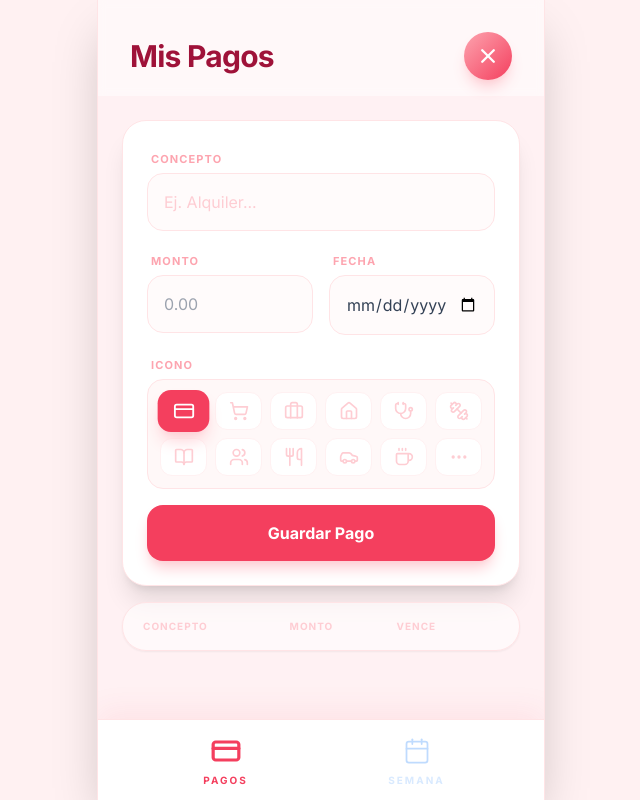
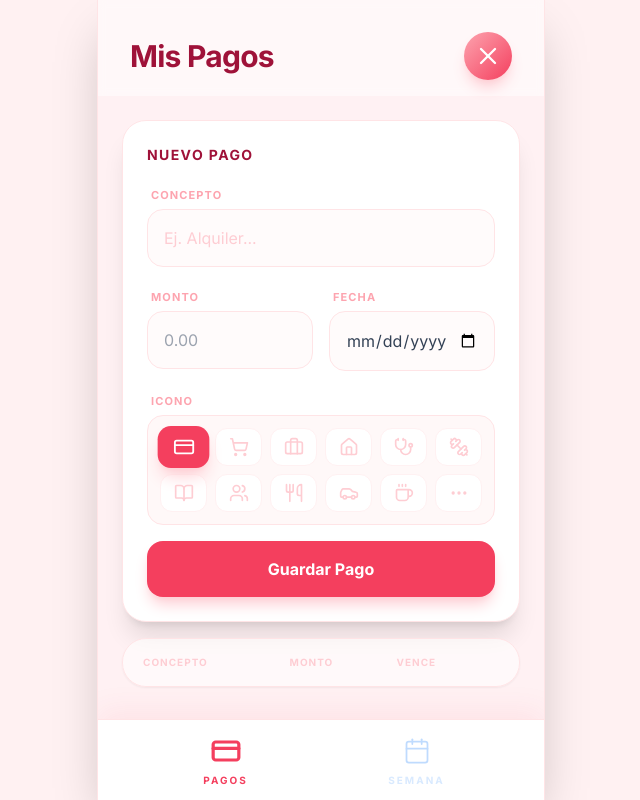
Before and after one commit to marcokossman2/Mis-Pagos-y-Tareas, a React (Vite) app: page / in a window 1280 px wide. Both pictures are taken after a click on the button 807 px from the left and 56 px from the top of the page. Shown: the whole page, without its empty margins (319-959 px from the left). Built offline with nearby package versions, Linux system fonts and the light colour scheme.

Commit message:
feat: Add task and payment editing
Introduces the ability to edit existing tasks and payments. Includes state management for editing and updates draft saving logic to prevent overwriting during edits. Adds 'Pencil' and 'X' icons for edit and cancel actions.

```diff
--- a/components/PaymentScreen.tsx
+++ b/components/PaymentScreen.tsx
@@ -1,6 +1,6 @@
 
 import React, { useState, useMemo, useEffect } from 'react';
-import { Plus, Trash2, Heart, Save } from 'lucide-react';
+import { Plus, Trash2, Heart, Save, Pencil, X } from 'lucide-react';
 import { Payment, IconName } from '../types.ts';
 import { ICON_MAP } from '../constants.tsx';
 import { IconPicker } from './IconPicker.tsx';
@@ -13,6 +13,7 @@ interface PaymentScreenProps {
 
 export const PaymentScreen: React.FC<PaymentScreenProps> = ({ payments, setPayments }) => {
   const [isAdding, setIsAdding] = useState(false);
+  const [editingId, setEditingId] = useState<string | null>(null);
   const [isSaving, setIsSaving] = useState(false);
 
   const [description, setDescription] = useState(() => localStorage.getItem('draft_pay_desc') || '');
@@ -21,22 +22,35 @@ export const PaymentScreen: React.FC<PaymentScreenProps> = ({ payments, setPayme
   const [icon, setIcon] = useState<IconName>(() => (localStorage.getItem('draft_pay_icon') as IconName) || 'Bill');
 
   useEffect(() => {
+    // Solo guardamos borradores si no estamos editando uno existente
+    if (!editingId) {
       localStorage.setItem('draft_pay_desc', description);
       localStorage.setItem('draft_pay_amount', amount);
       localStorage.setItem('draft_pay_date', date);
       localStorage.setItem('draft_pay_icon', icon);
+    }
 
     if (description || amount || date) {
       setIsSaving(true);
       const timer = setTimeout(() => setIsSaving(false), 800);
       return () => clearTimeout(timer);
     }
-  }, [description, amount, date, icon]);
+  }, [description, amount, date, icon, editingId]);
 
-  const addPayment = (e: React.FormEvent) => {
+  const handleSave = (e: React.FormEvent) => {
     e.preventDefault();
     if (!description || !amount || !date) return;
 
+    if (editingId) {
+      setPayments(prev => prev.map(p => p.id === editingId ? {
+        ...p,
+        description,
+        amount: parseFloat(amount),
+        dueDate: date,
+        icon
+      } : p));
+      setEditingId(null);
+    } else {
       const newPayment: Payment = {
         id: crypto.randomUUID(),
         description,
@@ -45,20 +59,34 @@ export const PaymentScreen: React.FC<PaymentScreenProps> = ({ payments, setPayme
         paid: false,
         icon
       };
+      setPayments(prev => [...prev, newPayment]);
+    }
 
-    setPayments(prev => [...prev, newPayment]);
+    resetForm();
+    setIsAdding(false);
+    audioService.playSuccess();
+  };
+
+  const resetForm = () => {
     setDescription('');
     setAmount('');
     setDate('');
     setIcon('Bill');
-    setIsAdding(false);
-
+    setEditingId(null);
     localStorage.removeItem('draft_pay_desc');
     localStorage.removeItem('draft_pay_amount');
     localStorage.removeItem('draft_pay_date');
     localStorage.removeItem('draft_pay_icon');
+  };
 
-    audioService.playSuccess();
+  const handleEdit = (p: Payment) => {
+    setDescription(p.description);
+    setAmount(p.amount.toString());
+    setDate(p.dueDate);
+    setIcon(p.icon);
+    setEditingId(p.id);
+    setIsAdding(true);
+    audioService.playTick();
   };
 
   const togglePaid = (id: string) => {
@@ -102,21 +130,29 @@ export const PaymentScreen: React.FC<PaymentScreenProps> = ({ payments, setPayme
           <h1 className="text-3xl font-bold text-rose-800 tracking-tight">Mis Pagos</h1>
           {isSaving && (
             <span className="text-[10px] text-rose-300 font-bold uppercase mt-1 animate-pulse flex items-center">
-              <Save size={10} className="mr-1" /> Guardando...
+              <Save size={10} className="mr-1" /> {editingId ? 'Editando...' : 'Guardando...'}
             </span>
           )}
         </div>
         <button
-          onClick={() => setIsAdding(!isAdding)}
+          onClick={() => {
+            if (isAdding) resetForm();
+            setIsAdding(!isAdding);
+          }}
           className={`w-12 h-12 rounded-full shadow-lg flex items-center justify-center transition-all active:scale-95 bg-gradient-to-br from-rose-300 to-rose-500 text-white shadow-rose-200`}
         >
-          <Plus size={28} className={`transition-transform duration-300 ${isAdding ? 'rotate-45' : ''}`} />
+          {isAdding ? <X size={28} /> : <Plus size={28} />}
         </button>
       </div>
 
       <div className="flex-1 overflow-y-auto p-6 space-y-4 pb-32">
         {isAdding && (
-          <form onSubmit={addPayment} className="bg-white p-6 rounded-3xl shadow-xl border border-rose-100 space-y-4 animate-in fade-in slide-in-from-top-4 duration-500">
+          <form onSubmit={handleSave} className="bg-white p-6 rounded-3xl shadow-xl border border-rose-100 space-y-4 animate-in fade-in slide-in-from-top-4 duration-500">
+            <div className="flex justify-between items-center mb-2">
+              <h2 className="text-sm font-bold text-rose-800 uppercase tracking-widest">
+                {editingId ? 'Editar Pago' : 'Nuevo Pago'}
+              </h2>
+            </div>
             <div className="space-y-1">
               <label className="text-[11px] font-bold text-rose-300 uppercase tracking-widest ml-1">Concepto</label>
               <input
@@ -147,7 +183,7 @@ export const PaymentScreen: React.FC<PaymentScreenProps> = ({ payments, setPayme
               <IconPicker selected={icon} onSelect={setIcon} />
             </div>
             <button type="submit" className="w-full bg-rose-500 text-white py-4 rounded-2xl font-bold shadow-lg shadow-rose-200 active:scale-95 transition-transform">
-              Guardar Pago
+              {editingId ? 'Actualizar Pago' : 'Guardar Pago'}
             </button>
           </form>
         )}
@@ -198,6 +234,9 @@ export const PaymentScreen: React.FC<PaymentScreenProps> = ({ payments, setPayme
                         <button onClick={() => togglePaid(p.id)} className="transition-all active:scale-125">
                           {p.paid ? <Heart className="text-rose-500 fill-rose-500" size={24} /> : <Heart className="text-rose-100" size={24} />}
                         </button>
+                        <button onClick={() => handleEdit(p)} className="text-rose-100 hover:text-rose-400 transition-colors">
+                          <Pencil size={18} />
+                        </button>
                         <button onClick={() => deletePayment(p.id)} className="text-rose-100 hover:text-red-400 transition-colors">
                           <Trash2 size={18} />
                         </button>
--- a/components/PlannerScreen.tsx
+++ b/components/PlannerScreen.tsx
@@ -1,6 +1,6 @@
 
 import React, { useState, useMemo, useEffect } from 'react';
-import { Plus, Trash2, Heart, Clock, Save, Bell } from 'lucide-react';
+import { Plus, Trash2, Heart, Clock, Save, Bell, Pencil, X } from 'lucide-react';
 import { Task, DayOfWeek, DAYS, IconName } from '../types.ts';
 import { ICON_MAP } from '../constants.tsx';
 import { IconPicker } from './IconPicker.tsx';
@@ -22,6 +22,7 @@ const REMINDER_OPTIONS = [
 
 export const PlannerScreen: React.FC<PlannerScreenProps> = ({ tasks, setTasks }) => {
   const [isAdding, setIsAdding] = useState(false);
+  const [editingId, setEditingId] = useState<string | null>(null);
   const [isSaving, setIsSaving] = useState(false);
 
   const [name, setName] = useState(() => localStorage.getItem('draft_task_name') || '');
@@ -32,23 +33,38 @@ export const PlannerScreen: React.FC<PlannerScreenProps> = ({ tasks, setTasks })
   const [reminder, setReminder] = useState<number>(0);
 
   useEffect(() => {
+    if (!editingId) {
       localStorage.setItem('draft_task_name', name);
       localStorage.setItem('draft_task_desc', desc);
       localStorage.setItem('draft_task_time', time);
       localStorage.setItem('draft_task_day', day);
       localStorage.setItem('draft_task_icon', icon);
+    }
 
     if (name || desc || time) {
       setIsSaving(true);
       const timer = setTimeout(() => setIsSaving(false), 800);
       return () => clearTimeout(timer);
     }
-  }, [name, desc, time, day, icon]);
+  }, [name, desc, time, day, icon, editingId]);
 
-  const addTask = (e: React.FormEvent) => {
+  const handleSave = (e: React.FormEvent) => {
     e.preventDefault();
     if (!name || !time) return;
 
+    if (editingId) {
+      // Corrected 'p' to 't' to match the map callback parameter
+      setTasks(prev => prev.map(t => t.id === editingId ? {
+        ...t,
+        name,
+        description: desc,
+        time,
+        day,
+        icon,
+        reminderMinutes: reminder > 0 ? reminder : undefined
+      } : t));
+      setEditingId(null);
+    } else {
       const newTask: Task = {
         id: crypto.randomUUID(),
         name,
@@ -59,26 +75,42 @@ export const PlannerScreen: React.FC<PlannerScreenProps> = ({ tasks, setTasks })
         icon,
         reminderMinutes: reminder > 0 ? reminder : undefined
       };
+      setTasks(prev => [...prev, newTask]);
+    }
 
-    setTasks(prev => [...prev, newTask]);
+    resetForm();
+    setIsAdding(false);
+    audioService.playSuccess();
+
+    if (reminder > 0 && "Notification" in window && Notification.permission !== "granted") {
+      Notification.requestPermission();
+    }
+  };
+
+  const resetForm = () => {
     setName('');
     setDesc('');
     setTime('');
     setIcon('Work');
     setReminder(0);
-    setIsAdding(false);
-
+    setEditingId(null);
     localStorage.removeItem('draft_task_name');
     localStorage.removeItem('draft_task_desc');
     localStorage.removeItem('draft_task_time');
     localStorage.removeItem('draft_task_day');
     localStorage.removeItem('draft_task_icon');
+  };
 
-    audioService.playSuccess();
-
-    if (reminder > 0 && "Notification" in window && Notification.permission !== "granted") {
-      Notification.requestPermission();
-    }
+  const handleEdit = (t: Task) => {
+    setName(t.name);
+    setDesc(t.description);
+    setTime(t.time);
+    setDay(t.day as DayOfWeek);
+    setIcon(t.icon);
+    setReminder(t.reminderMinutes || 0);
+    setEditingId(t.id);
+    setIsAdding(true);
+    audioService.playTick();
   };
 
   const toggleTask = (id: string) => {
@@ -116,21 +148,27 @@ export const PlannerScreen: React.FC<PlannerScreenProps> = ({ tasks, setTasks })
           <h1 className="text-3xl font-bold text-indigo-800 tracking-tight">Mi Semana</h1>
           {isSaving && (
             <span className="text-[10px] text-purple-400 font-bold uppercase mt-1 animate-pulse flex items-center">
-              <Save size={10} className="mr-1" /> Guardando...
+              <Save size={10} className="mr-1" /> {editingId ? 'Editando...' : 'Guardando...'}
             </span>
           )}
         </div>
         <button
-          onClick={() => setIsAdding(!isAdding)}
+          onClick={() => {
+            if (isAdding) resetForm();
+            setIsAdding(!isAdding);
+          }}
           className={`w-12 h-12 rounded-full shadow-lg flex items-center justify-center transition-all active:scale-95 bg-gradient-to-br from-purple-300 to-purple-500 text-white shadow-purple-200`}
         >
-          <Plus size={28} className={`transition-transform duration-300 ${isAdding ? 'rotate-45' : ''}`} />
+          {isAdding ? <X size={28} /> : <Plus size={28} />}
         </button>
       </div>
 
       <div className="flex-1 overflow-y-auto p-6 space-y-6 pb-32">
         {isAdding && (
-          <form onSubmit={addTask} className="bg-white p-6 rounded-3xl shadow-xl border border-purple-100 space-y-4 animate-in fade-in slide-in-from-top-4 duration-500">
+          <form onSubmit={handleSave} className="bg-white p-6 rounded-3xl shadow-xl border border-purple-100 space-y-4 animate-in fade-in slide-in-from-top-4 duration-500">
+            <h2 className="text-sm font-bold text-purple-800 uppercase tracking-widest px-1">
+              {editingId ? 'Editar Tarea' : 'Nueva Tarea'}
+            </h2>
             <div className="space-y-1">
               <label className="text-[11px] font-bold text-purple-300 uppercase tracking-widest ml-1">Tarea</label>
               <input
@@ -181,7 +219,7 @@ export const PlannerScreen: React.FC<PlannerScreenProps> = ({ tasks, setTasks })
               <IconPicker selected={icon} onSelect={setIcon} />
             </div>
             <button type="submit" className="w-full bg-purple-500 text-white py-4 rounded-2xl font-bold shadow-lg shadow-purple-200 active:scale-95 transition-transform">
-              Añadir a la Agenda
+              {editingId ? 'Actualizar Agenda' : 'Añadir a la Agenda'}
             </button>
           </form>
         )}
@@ -238,9 +276,14 @@ export const PlannerScreen: React.FC<PlannerScreenProps> = ({ tasks, setTasks })
                           )}
                         </div>
                       </div>
+                      <div className="flex flex-col items-center space-y-2">
+                        <button onClick={() => handleEdit(t)} className="p-2 text-purple-100 hover:text-purple-400 transition-colors">
+                          <Pencil size={18} />
+                        </button>
                         <button onClick={() => deleteTask(t.id)} className="p-2 text-purple-100 hover:text-red-400 transition-colors">
                           <Trash2 size={18} />
                         </button>
+                      </div>
                     </div>
                   );
                 })
```
Lines whose indentation alone changed are shown as unchanged.
